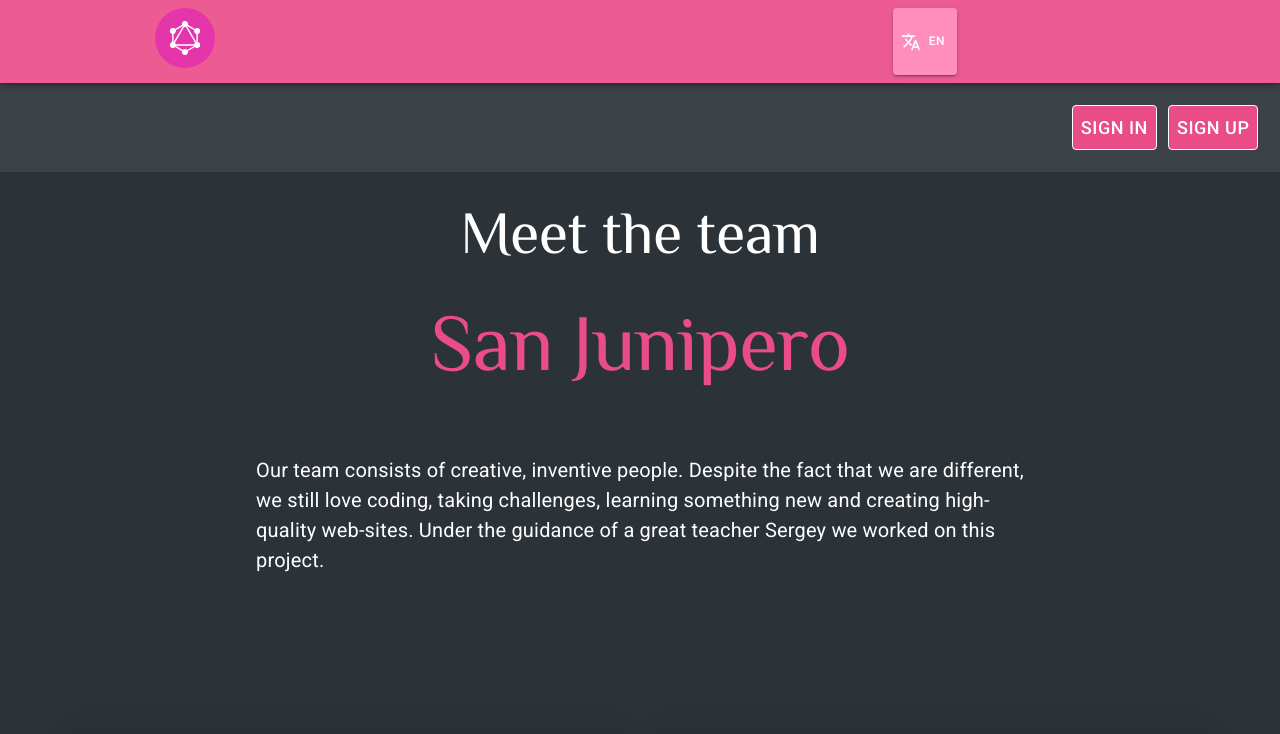
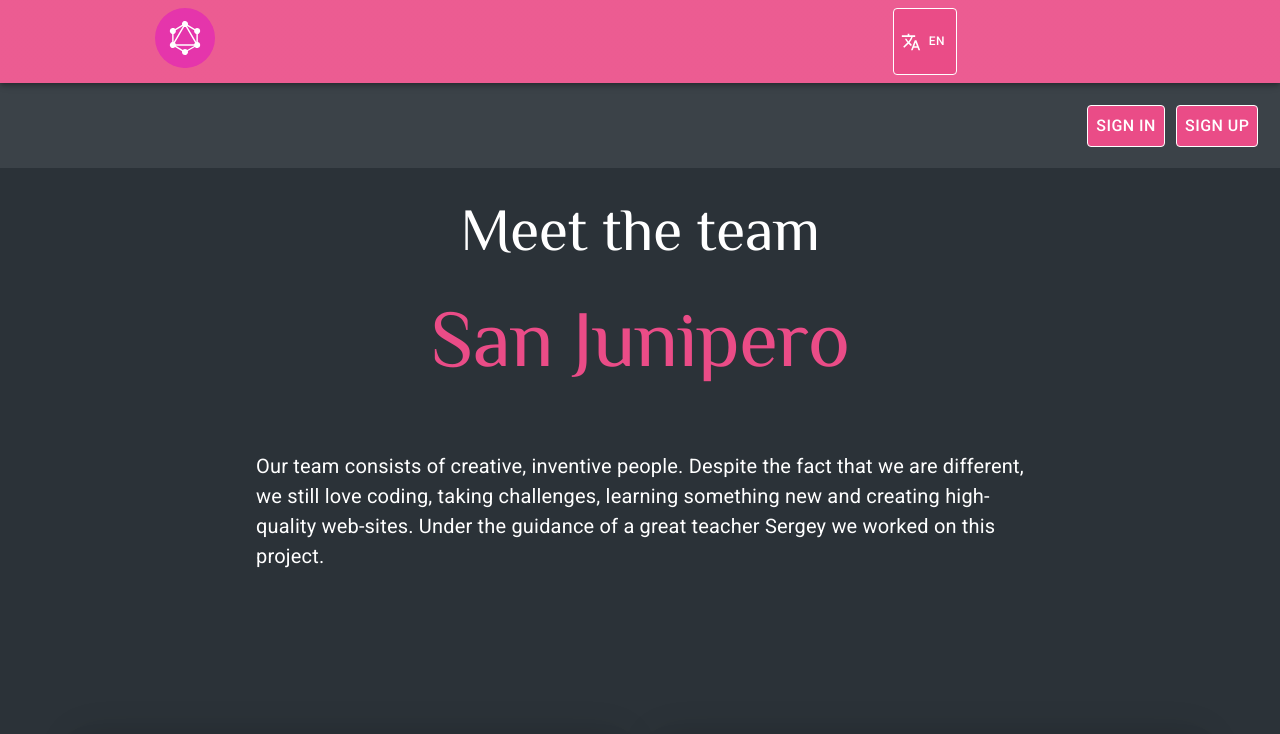
Before and after one commit to gentoosiast/graphiql-app, a React (Vite) app: page / in a window 1280 px wide. Shown: the top 734 px of the page. Built offline with nearby package versions, Linux system fonts and the light colour scheme; no server answers; a small style sheet from the web is missing; what @uiw/codemirror-theme-tokyo-night-storm would draw is missing.

Commit message:
style: add transition, make buttons look similar

```diff
--- a/src/components/Footer/Footer.tsx
+++ b/src/components/Footer/Footer.tsx
@@ -54,9 +54,14 @@ export const Footer = (): JSX.Element => {
             <Link href="https://github.com/gentoosiast" sx={{ margin: 0, textDecoration: 'none' }}>
               <Button
                 sx={{
+                  ':hover': {
+                    backgroundColor: 'primary.dark',
+                    transition: '1s',
+                  },
                   display: 'flex',
                   flexDirection: { lg: 'row', xs: 'column' },
                   fontSize: { lg: 16, md: 14, sm: 12, xs: 10 },
+                  transition: '2s',
                 }}
               >
                 <GitHubIcon />
@@ -66,9 +71,14 @@ export const Footer = (): JSX.Element => {
             <Link href="https://github.com/Irina-Grebennikova" sx={{ textDecoration: 'none' }}>
               <Button
                 sx={{
+                  ':hover': {
+                    backgroundColor: 'primary.dark',
+                    transition: '1s',
+                  },
                   display: 'flex',
                   flexDirection: { lg: 'row', md: 'column', sm: 'column', xs: 'column' },
                   fontSize: { lg: 16, md: 14, sm: 12, xs: 10 },
+                  transition: '2s',
                 }}
               >
                 <GitHubIcon />
@@ -78,9 +88,14 @@ export const Footer = (): JSX.Element => {
             <Link href="https://github.com/KateGoncharik" sx={{ textDecoration: 'none' }}>
               <Button
                 sx={{
+                  ':hover': {
+                    backgroundColor: 'primary.dark',
+                    transition: '1s',
+                  },
                   display: 'flex',
                   flexDirection: { lg: 'row', xs: 'column' },
                   fontSize: { lg: 16, md: 14, sm: 12, xs: 10 },
+                  transition: '2s',
                 }}
               >
                 <GitHubIcon />
--- a/src/components/Header/Header.tsx
+++ b/src/components/Header/Header.tsx
@@ -96,13 +96,14 @@ export const Header = (): JSX.Element => {
                 backgroundColor: 'primary.dark',
                 transition: '1s',
               },
-              backgroundColor: 'primary.light',
+              backgroundColor: 'primary.main',
+              border: 1,
+              color: 'primary.contrastText',
 
               fontSize: { sm: 12, xs: 10 },
               padding: { sm: '1%', xs: 0 },
               transition: '2s',
             }}
-            variant="contained"
           >
             {language}
           </Button>
--- a/src/components/RSSIcon/RSSIcon.tsx
+++ b/src/components/RSSIcon/RSSIcon.tsx
@@ -3,7 +3,17 @@ import type { JSX } from 'react';
 import { SvgIcon } from '@mui/material';
 
 export const RssIcon = (): JSX.Element => (
-  <SvgIcon sx={{ width: '100%' }}>
+  <SvgIcon
+    sx={{
+      ':hover path': {
+        fill: '#ff8ebc',
+        transition: '1s',
+      },
+
+      transition: '2s',
+      width: '100%',
+    }}
+  >
     <svg
       fill="none"
       height="206"
--- a/src/features/misc/routes/WelcomePage/WelcomePage.tsx
+++ b/src/features/misc/routes/WelcomePage/WelcomePage.tsx
@@ -43,14 +43,18 @@ export const WelcomePage = (): JSX.Element => {
                 state={{ formMode: 'login' }}
                 sx={{
                   ':hover': {
-                    backgroundColor: 'background.paper',
+                    backgroundColor: 'primary.dark',
+                    transition: '1s',
                   },
                   backgroundColor: 'primary.main',
                   border: 1,
                   color: 'primary.contrastText',
-                  fontSize: { lg: 18, md: 17, sm: 16, xs: 14 },
+
+                  fontSize: { lg: 16, xs: 14 },
+
                   margin: 0.7,
                   textDecoration: 'none',
+                  transition: '1s',
                 }}
                 to="/auth"
               >
@@ -61,14 +65,16 @@ export const WelcomePage = (): JSX.Element => {
                 state={{ formMode: 'register' }}
                 sx={{
                   ':hover': {
-                    backgroundColor: 'background.paper',
+                    backgroundColor: 'primary.dark',
+                    transition: '1s',
                   },
                   backgroundColor: 'primary.main',
                   border: 1,
                   color: 'primary.contrastText',
-                  fontSize: { lg: 18, md: 17, sm: 16, xs: 14 },
+                  fontSize: { lg: 16, xs: 14 },
                   margin: 0.7,
                   textDecoration: 'none',
+                  transition: '1s',
                 }}
                 to="/auth"
               >
@@ -81,14 +87,18 @@ export const WelcomePage = (): JSX.Element => {
               component={RouterLink}
               sx={{
                 ':hover': {
-                  backgroundColor: 'background.paper',
+                  backgroundColor: 'primary.dark',
+
+                  transition: '1s',
                 },
                 backgroundColor: 'primary.main',
                 border: 1,
                 color: 'primary.contrastText',
-                fontSize: { lg: 17, md: 16, sm: 15, xs: 14 },
+                fontSize: { lg: 16, xs: 14 },
+
                 margin: 0.7,
                 textDecoration: 'none',
+                transition: '1s',
               }}
               to="/main"
               variant="outlined"
```
